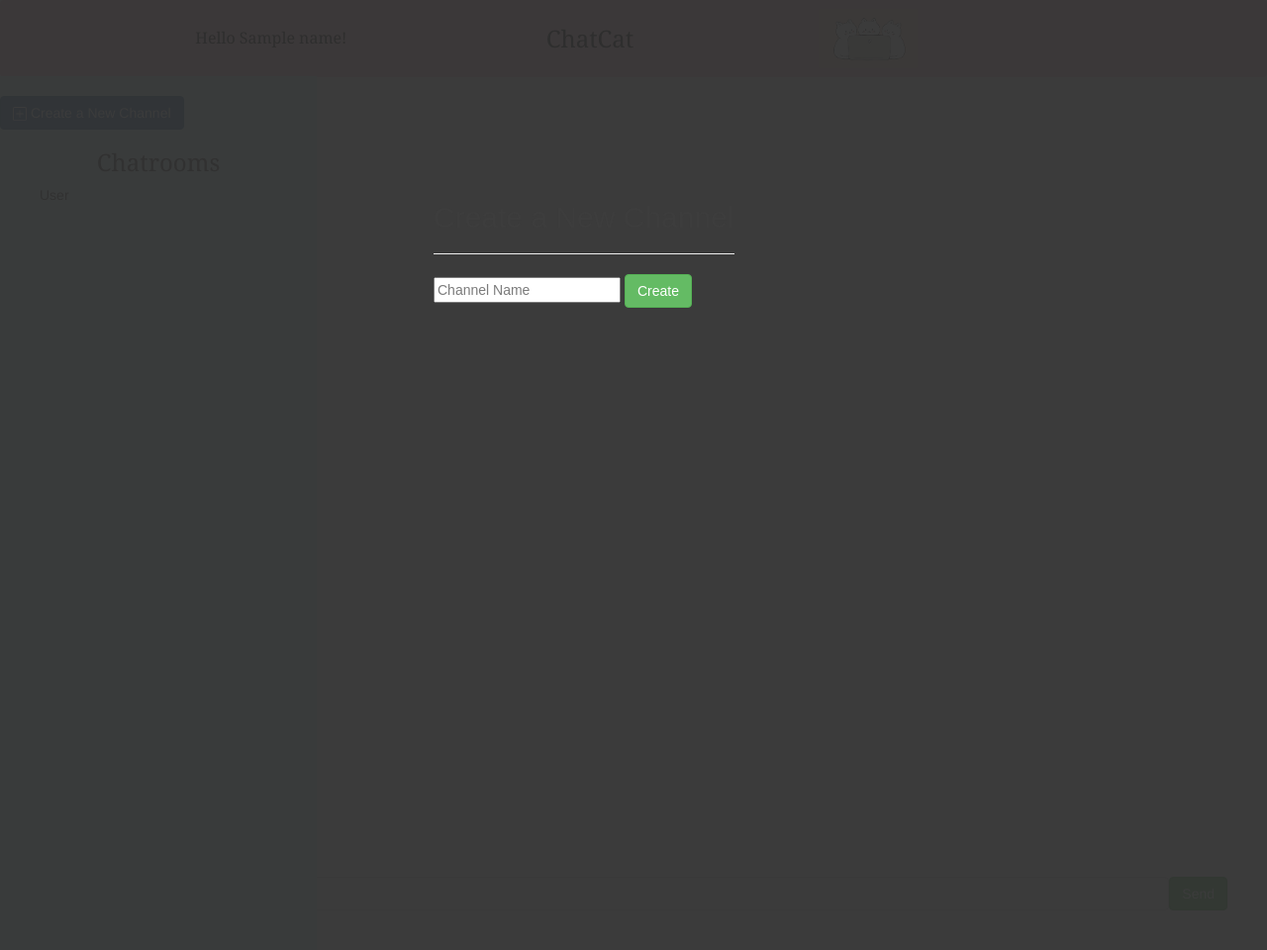
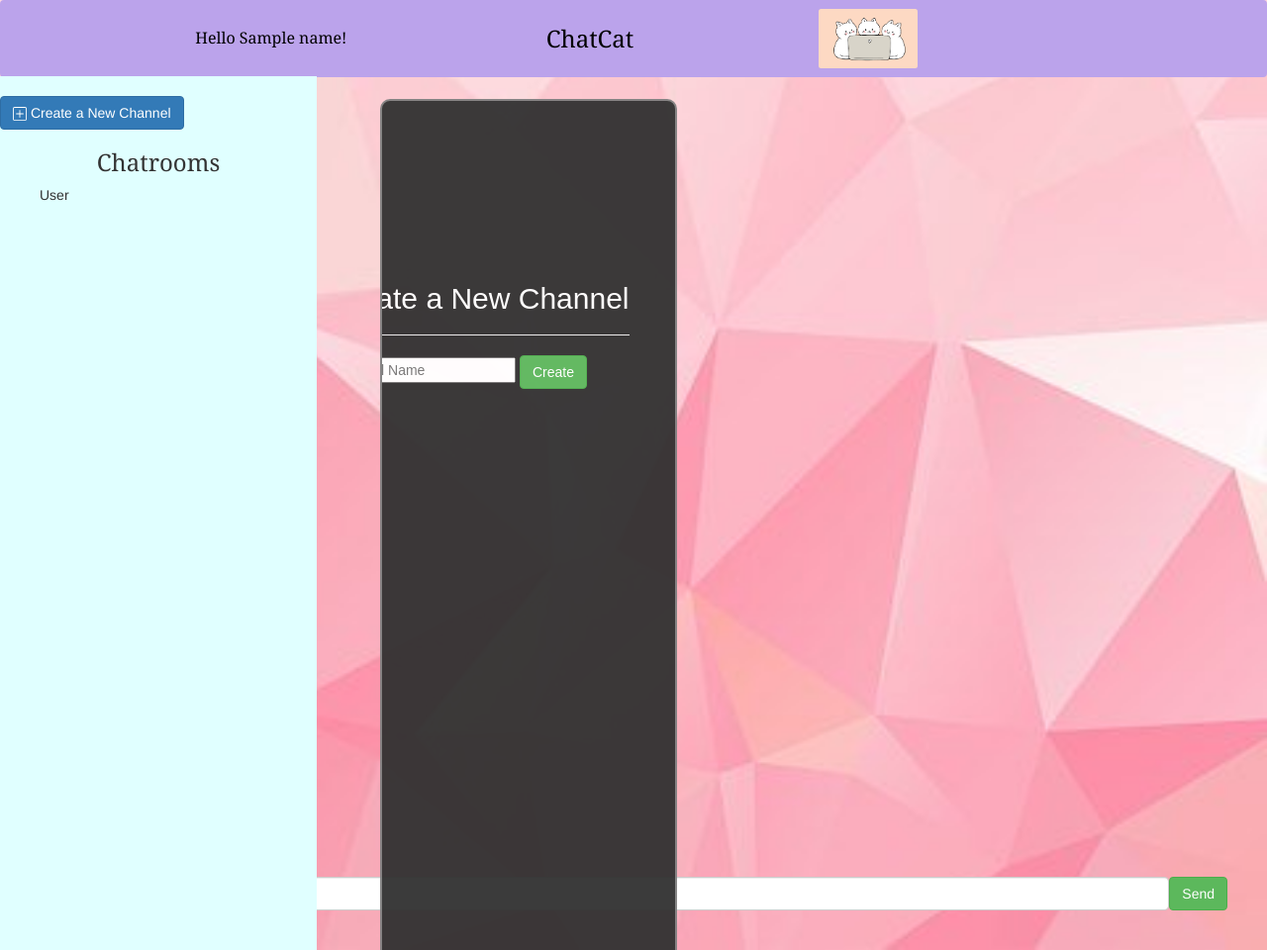
Before and after one commit to alana170/ChatBox-FlaskSocketIO, a Flask app: template templates/home.html in a window 1280 px wide, after a click on "Create a New Channel". Shown: the whole page at 99% size. Run offline with Flask 2, Linux system fonts and the light colour scheme; the template is opened without the code that fills it: most values are stand-ins (such as "Sample title", 1, 10 or a date in 2020); some libraries are stand-ins or nearby versions.

Commit message:
design updates 2

```diff
--- a/static/css/main.css
+++ b/static/css/main.css
@@ -14,9 +14,9 @@
   }
 
 #box{
-    background-color:lightpink;
+    background-color:rgb(187, 163, 235);
     width:40%;
-    height:auto;
+    height:50%;
     margin-top: 100px;
     margin-left: 30%;
     margin-right:30%;
@@ -91,7 +91,8 @@
     display:none;
     position:fixed;
     background-color:#313131;
-    overflow:auto
+    overflow:auto;
+    color: white;
     }
 
 div#popupContact {
@@ -101,3 +102,18 @@
     margin-left:-202px;
     font-family:'Raleway',sans-serif
     }
+
+.formbox {
+    background-color: darkblue;
+    height:auto;
+    margin-top: 100px;
+    margin-left: 30%;
+    margin-right:30%;
+    border-radius: 25px;
+    max-width:300px;
+    min-width:250px;
+    padding:10px 50px;
+    border:2px solid gray;
+    border-radius:10px;
+    font-family:raleway;
+}
--- a/templates/displayName.html
+++ b/templates/displayName.html
@@ -25,7 +25,7 @@
     <div class="container">
         <h2> Welcome to ChatCat! </h2>
         <img class = "rounded" src ="/static/cat_icon.png" alt ="cat" height="100px" width="200px"> <br>
-        <div class="title">
+        <div class="title form-group">
             <form action="/" method="POST">
                 <label> Enter a display name: </label> <br>
                 <input id ="input" class ="form-control" type="text" name="displayName" required><br>
--- a/templates/home.html
+++ b/templates/home.html
@@ -1,5 +1,13 @@
 <!DOCTYPE html>
 <head>
+    <style>
+        body {
+          background-image: url('/static/bkg2.jpg');
+          background-repeat: no-repeat;
+          background-attachment: fixed;
+          background-size: 100% 100%;
+        }
+    </style>
     <script>
         function div_show() {
             document.getElementById('abc').style.display = "block";
@@ -23,7 +31,7 @@
     <link rel="stylesheet" href="https://cdnjs.cloudflare.com/ajax/libs/font-awesome/4.7.0/css/font-awesome.min.css">
 </head>
 <body>
-    <nav class="navbar navbar-light" style="background-color: pink;">
+    <nav class="navbar navbar-light" style="background-color: rgb(187, 163, 235);">
         <h3 id ="left" class= "navbar-text title"> Hello {{name}}! </h3>
         <h3 id ="left" class="navbar-text bigtitle"> ChatCat </h3>
         <img id = "cat" class = "rounded" src ="/static/cat_icon.png" alt ="cat" height="60px" width="100px">
@@ -40,15 +48,13 @@
         </svg>
         Create a New Channel </button>
 
-        <div id="abc">
+        <div id="abc" class = "formbox">
             <!-- Popup Div Starts Here -->
             <div id="popupContact">
-            <!-- Contact Us Form -->
             <form action="/" id="form" method="post" name="form">
-            <img id="close" src="" onclick ="div_hide()">
             <h2>Create a New Channel</h2>
             <hr>
-            <input id="name" name="name" placeholder="Channel Name" type="text" required>
+            <input class = "form-group" id="name" name="name" placeholder="Channel Name" type="text" required>
             <button class="btn btn-success" onclick= "check_empty()" id="submit">Create</button>
 
             </form>
@@ -64,10 +70,8 @@
 
       <div id ="textfield">
       <form class="form-inline" action ="/" method ="POST">
-
         <input size = "125" class ="form-control" type="text" placeholder="Send a text.">
         <button type="submit" class="btn btn-success">Send</button>
-
       </form>
     </div>
 </body>
```
Also changed, not shown: static/bkg2.jpg (added).
